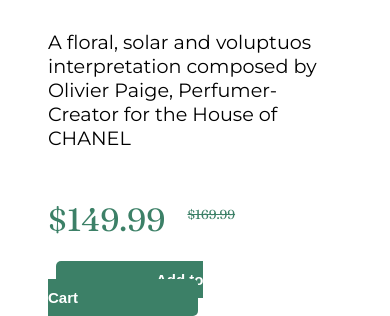
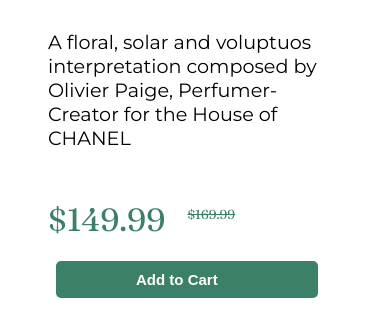
Before and after one commit to kemichris/card, a plain HTML site: page index.html in a window 390 px wide. Shown: the part 625-941 px from the top of the page. Drawn offline with Linux system fonts and the light colour scheme.

Commit message:
Update styles.css

```diff
--- a/styles.css
+++ b/styles.css
@@ -131,7 +131,7 @@
         margin-left:8px;
         font-weight: bold;
         background: hsl(158, 36%, 37%);
-        padding: 10px 120px 10px 100px;
+        padding: 10px 100px 10px 80px;
         text-decoration: none;
       }
 
```
